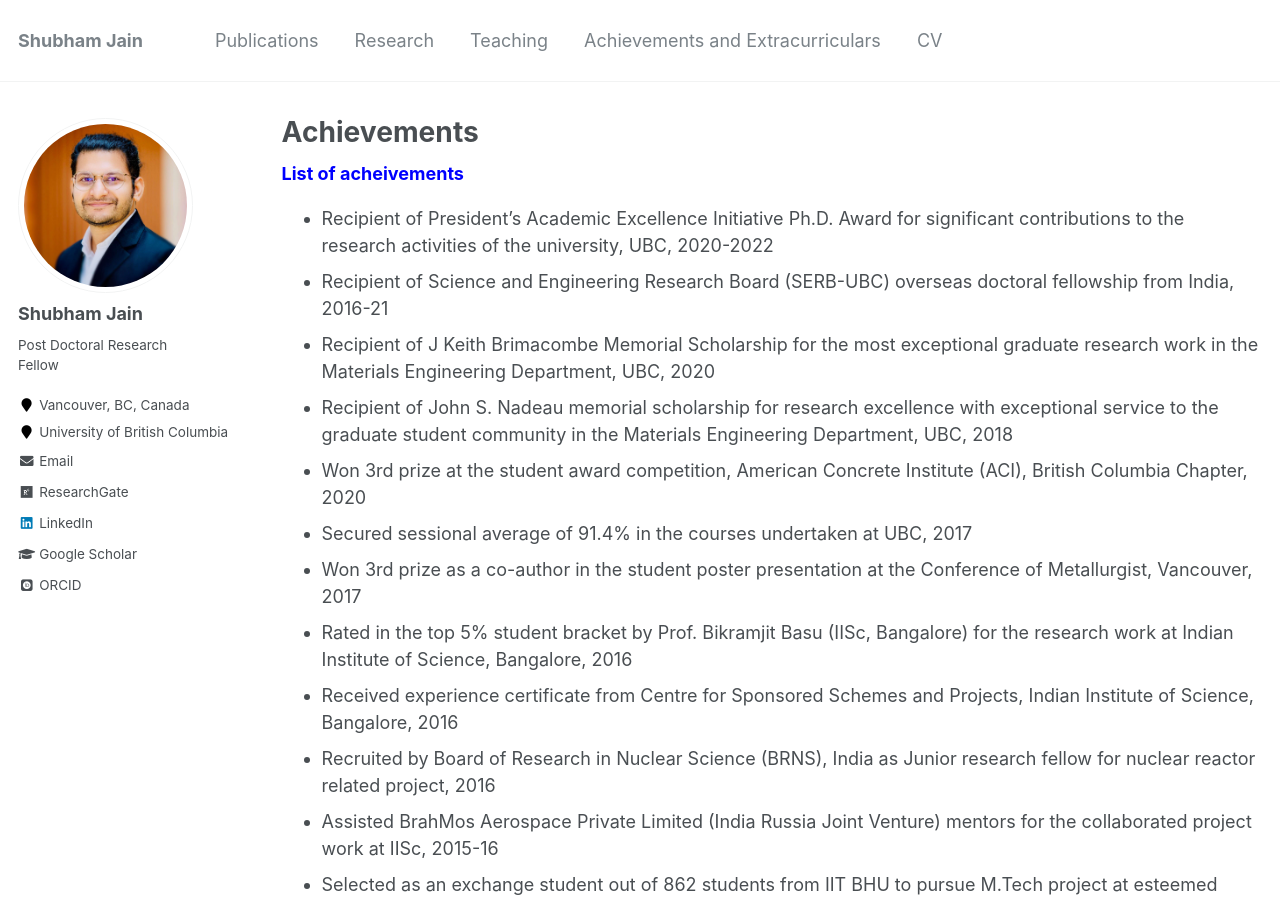
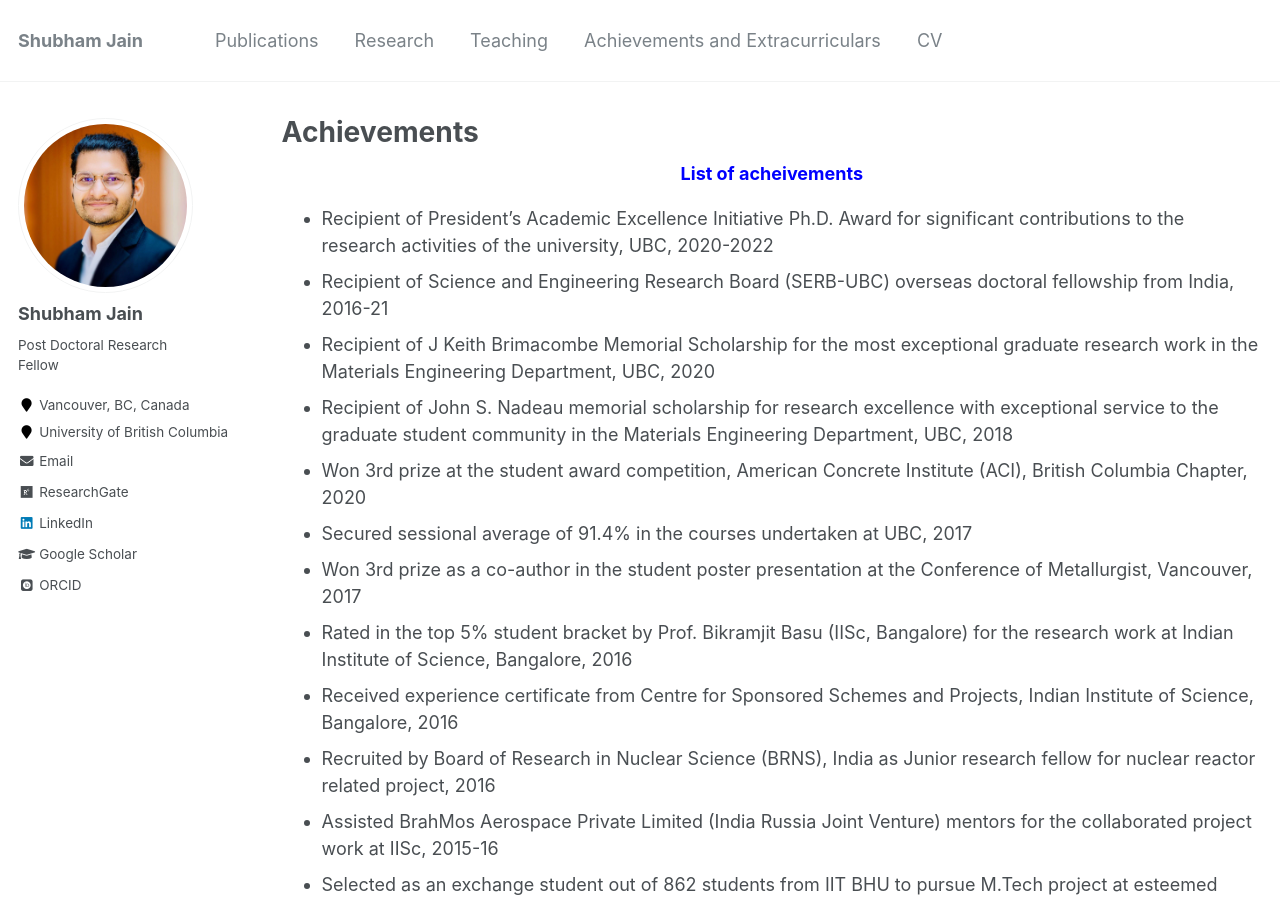
Before and after one commit to shubhamj2611/shubhamj2611.github.io, a Jekyll site: the page built from _pages/achievements.md, in a window 1280 px wide and 900 px high. Built offline with Jekyll 4.4.1, drawn with Linux system fonts in a browser that asks for light colours; some web fonts are replaced.

Commit message:
Update achievements.md

```diff
--- a/_pages/achievements.md
+++ b/_pages/achievements.md
@@ -6,7 +6,7 @@ author_profile: true
 ---
 
 
-<font color="blue"> <b>List of acheivements</b> </font>
+<font color="blue"> <b> <center> List of acheivements </center> </b> </font>
 
 *	Recipient of President's Academic Excellence Initiative Ph.D. Award for significant contributions to the research activities of the university, UBC, 2020-2022
 *	Recipient of Science and Engineering Research Board (SERB-UBC) overseas doctoral fellowship from India, 2016-21
@@ -26,7 +26,7 @@ author_profile: true
 *	Ranked amongst top 1.2% in IIT-JEE and top 1.3% in All India Engineering Entrance Examination among over 900,000 students, 2010
 *	Awarded “Best Student of the Year” for consecutive two years at Indore Public School among over 200 boarding students for exceptional overall contribution in Academics, Sports and Management, 2005-07
 
-<font color="blue"> <b>Extracurricular activities</b> </font>
+<font color="blue"> <b> <center>Extracurricular activities </center> </b> </font>
 
 * Lab manager for the UBCeram (Ceramics lab) group, 2018-2022
 *	Member of the local safety team (LST) and fire warden (first floor), Materials engineering, UBC, 2018-2022
```
